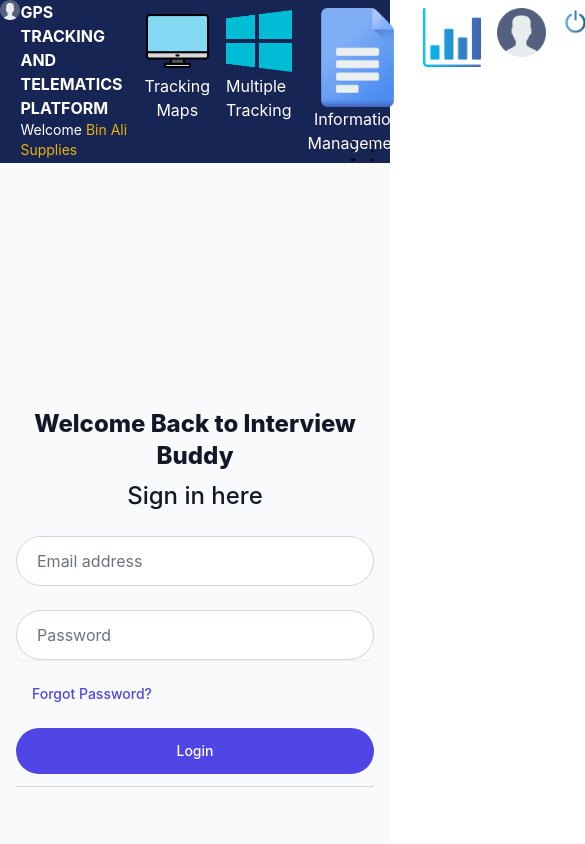
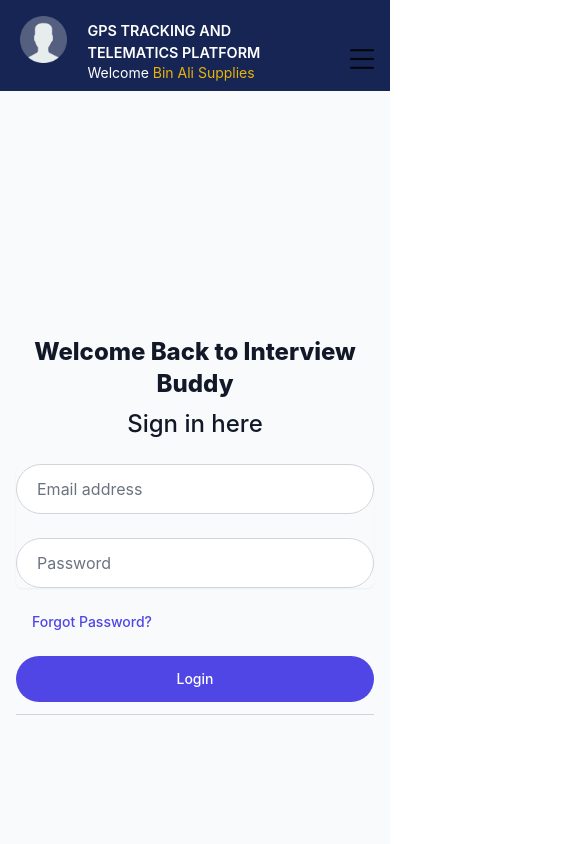
Before and after one commit to Wasifhammad32/GPSsystem, a React (Create React App) app: page / in a window 390 px wide. Shown: the top 844 px of the page, 585 px wide, since content can reach past the window. Built offline with nearby package versions, Linux system fonts and the light colour scheme.

Commit message:
hamgurder added

```diff
--- a/src/App.css
+++ b/src/App.css
@@ -7,6 +7,9 @@
   padding: 0;
   margin: 0;
 
+}
+.responseive-screen{
+  z-index: 999px !important;
 }
 .linkClass{
   background-color: rgb(163, 241, 44);
--- a/src/components/Navbar.js
+++ b/src/components/Navbar.js
@@ -2,6 +2,7 @@
 import { useLocation } from "react-router-dom";
 import user from "../images/user.png";
 import screen from "../images/monitor.png";
+import close from "../images/pngtree-icon-close-button-png-image_1357822.jpg";
 import window from "../images/windows.png";
 import file from "../images/files.png";
 import report from "../images/statistic.png";
@@ -30,16 +31,16 @@
           <div className="flex">
             <div className="w-[15%] ">
               <img
-                className="lg:w-11  sm:ml-10 lg:h-11 lg:ml-4 md:ml-2 md:w-10 md:h-10 sm:w-9 sm:h-9"
+                className="lg:w-11 w-16 ml-5 mt-4  md:mt-0 sm:mt-0  sm:ml-5 lg:h-11 lg:ml-4 md:ml-2 md:w-10 md:h-10 sm:w-9 sm:h-9"
                 src={user}
                 alt="logo"
               />
             </div>
-            <div className="w-[85%]">
-              <h1 className="font-bold lg:text-md md:text-[0.86rem] sm:text-[0.70rem]">
+            <div className="sm:w-[85%] w-[60%] sm:ml-0 ml-10">
+              <h1 className="sm:font-bold font-semibold text-[0.9rem] mt-5 lg:text-md md:text-[0.86rem]  md:mt-0 sm:mt-1 sm:text-[0.70rem]">
                 GPS TRACKING AND TELEMATICS PLATFORM
               </h1>
-              <h6 className="text-sm md:text-[0.62 rem]">
+              <h6 className="text-sm sm:mb-0 mb-2 sm:text-[0.7rem] md:text-[0.62 rem]">
                 Welcome{" "}
                 <span className="text-yellow-500">Bin Ali Supplies</span>
               </h6>
@@ -48,7 +49,7 @@
         </div>
 
         <div
-          className="w-[55%]  flex justify-between lg:pl-4 lg:pr-4 sm:hidden md:inline-flex lg:inline-flex"
+          className="w-[55%]   justify-between lg:pl-4 lg:pr-4 hidden sm:hidden smd:inline-flex md:inline-flex lg:inline-flex"
           id="right"
         >
           <div className="p-2">
@@ -75,8 +76,8 @@
               Multiple <br /> Tracking
             </p>
           </div>
-          <div className="p-2">
-            <div>
+          <div className="p-2 clear-left  smd:hidden md:block">
+            <div >
               <img
                 className="lg:w-6 lg:h-6 m-auto md:w-5 md:h-5"
                 src={file}
@@ -122,14 +123,12 @@
             <p className="lg:text-xs text-center md:text-[0.70rem]">Exit</p>
           </div>
         </div>
-        <div className="sm:block md:hidden w-[5%] flex justify-end items-end pr-4">
-          <img className="w-6 h-6  ml-14 mt-4" src={menu} alt="logo" />
-        </div>
 
-        <div className=" w-[5%] flex justify-end items-end pr-4 lg:hidden md:hidden">
+
+        <div className=" w-[25%] s flex justify-end items-end pr-4 lg:hidden md:hidden">
           {/* Toggle the visibility of the additional div on menu image click */}
           <img
-            className="w-6 h-6 ml-14 mt-4 cursor-pointer"
+            className="w-6 h-6 ml-6 mt-4 mb-5 sm:mb-4 flex justify-end cursor-pointer"
             src={menu}
             alt="menu"
             onClick={() => setMenuOpen(!isMenuOpen)}
@@ -137,76 +136,81 @@
 
           {/* Additional div that opens/closes based on isMenuOpen state */}
           {isMenuOpen && (
-            <div className="absolute top-20 w-[96%] left-5 right-5 bg-blue-950 p-4 z-[999]">
-              <div className="w-[25%]   " id="right">
-                <div className="p-2 flex">
-                  <div>
-                    <img
-                      className="lg:w-6 lg:h-6 m-auto md:w-5 md:h-5"
+            <div className="sticky   left-5 responsive-screen sm:top-20 top-24 w-[100%] z-[1]   bg-blue-950 p-4 ">
+              <div className="md:w-[25%] w-[100%]   " id="right">
+                    <div className="p-2 justify-end flex">
+
+
+                    <img className="w-5 h-5" onClick={() => setMenuOpen(!isMenuOpen)} src={close}/>
+                    </div>
+                <div className="p-2  flex">
+                  <div className="flex ">
+                    {/* <img
+                      className="lg:w-6  lg:h-6 m-auto md:w-5 md:h-5"
                       src={screen}
                       alt="screen"
-                    />
+                    /> */}
                   </div>
-                  <p className="lg:text-xs pl-10 text-center md:text-[0.70rem]">
-                    Tracking Maps
+                  <p className="lg:text-xs ju  pl-10 text-center md:text-[0.70rem]">
+                    Tracking
                   </p>
+
                 </div>
-
-                <div className="p-2 flex">
-                  <div>
-                    <img
+                {/* <div className="p-2 flex">
+                  <div> */}
+                    {/* <img
                       className="lg:w-6 lg:h-6 m-auto md:w-5 md:h-5"
                       src={window}
                       alt="screen"
-                    />
+                    /> */}
+                  {/* </div>
+                  <p className="lg:text-xs pl-10 text-center md:text-[0.70rem]">
+                    Multiple Tracking
+                  </p>
+                </div> */}
+                <div className="p-2 flex">
+                  <div>
+                    {/* <img
+                      className="lg:w-6 lg:h-6 w- m-auto md:w-5 md:h-5"
+                      src={file}
+                      alt="screen"
+                    /> */}
                   </div>
                   <p className="lg:text-xs pl-10 text-center md:text-[0.70rem]">
-                    Multiple Tracking
+                    Information
                   </p>
                 </div>
                 <div className="p-2 flex">
                   <div>
-                    <img
+                    {/* <img
                       className="lg:w-6 lg:h-6 m-auto md:w-5 md:h-5"
-                      src={file}
+                      src={report}
                       alt="screen"
-                    />
+                    /> */}
                   </div>
                   <p className="lg:text-xs pl-10 text-center md:text-[0.70rem]">
-                    Information Management
+                    Reports
+                  </p>
+                </div>
+                <div className="p-2 flex ">
+                  <div>
+                    {/* <img
+                      className="lg:w-6 lg:h-6 m-auto md:w-5 md:h-5"
+                      src={user}
+                      alt="screen"
+                    /> */}
+                  </div>
+                  <p className="lg:text-xs pl-10 text-center md:text-[0.70rem]">
+                    User
                   </p>
                 </div>
                 <div className="p-2 flex">
                   <div>
-                    <img
-                      className="lg:w-6 lg:h-6 m-auto md:w-5 md:h-5"
-                      src={report}
-                      alt="screen"
-                    />
-                  </div>
-                  <p className="lg:text-xs pl-10 text-center md:text-[0.70rem]">
-                    Reports and Charts
-                  </p>
-                </div>
-                <div className="p-2 flex">
-                  <div>
-                    <img
-                      className="lg:w-6 lg:h-6 m-auto md:w-5 md:h-5"
-                      src={user}
-                      alt="screen"
-                    />
-                  </div>
-                  <p className="lg:text-xs pl-10 text-center md:text-[0.70rem]">
-                    User Profile
-                  </p>
-                </div>
-                <div className="p-2 flex">
-                  <div>
-                    <img
+                    {/* <img
                       className="lg:w-6 lg:h-6 m-auto md:w-5 md:h-5"
                       src={exit}
                       alt="screen"
-                    />
+                    /> */}
                   </div>
                   <p className="lg:text-xs pl-10 text-center md:text-[0.70rem]">
                     Exit
--- a/tailwind.config.js
+++ b/tailwind.config.js
@@ -4,7 +4,23 @@
     "./src/**/*.{js,jsx,ts,tsx}",
   ],
   theme: {
-    extend: {},
+    screens: {
+      'sm': '640px',
+      // => @media (min-width: 640px) { ... }
+
+
+      'md': '810px',
+      // => @media (min-width: 768px) { ... }
+
+      'lg': '1024px',
+      // => @media (min-width: 1024px) { ... }
+
+      'xl': '1280px',
+      // => @media (min-width: 1280px) { ... }
+
+      '2xl': '1536px',
+      // => @media (min-width: 1536px) { ... }
+    }
   },
   plugins: [],
 }
```
Also changed, not shown: src/images/pngtree-icon-close-button-png-image_1357822.jpg (added).
